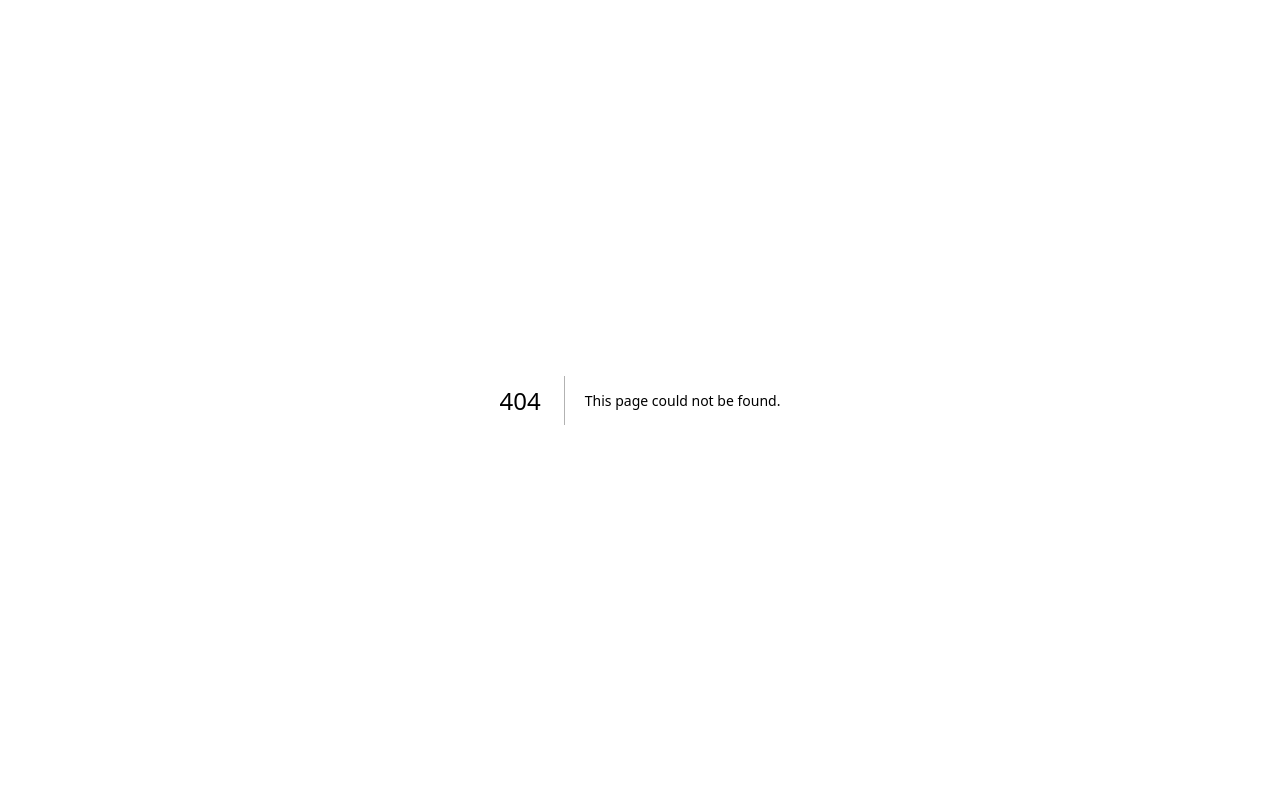
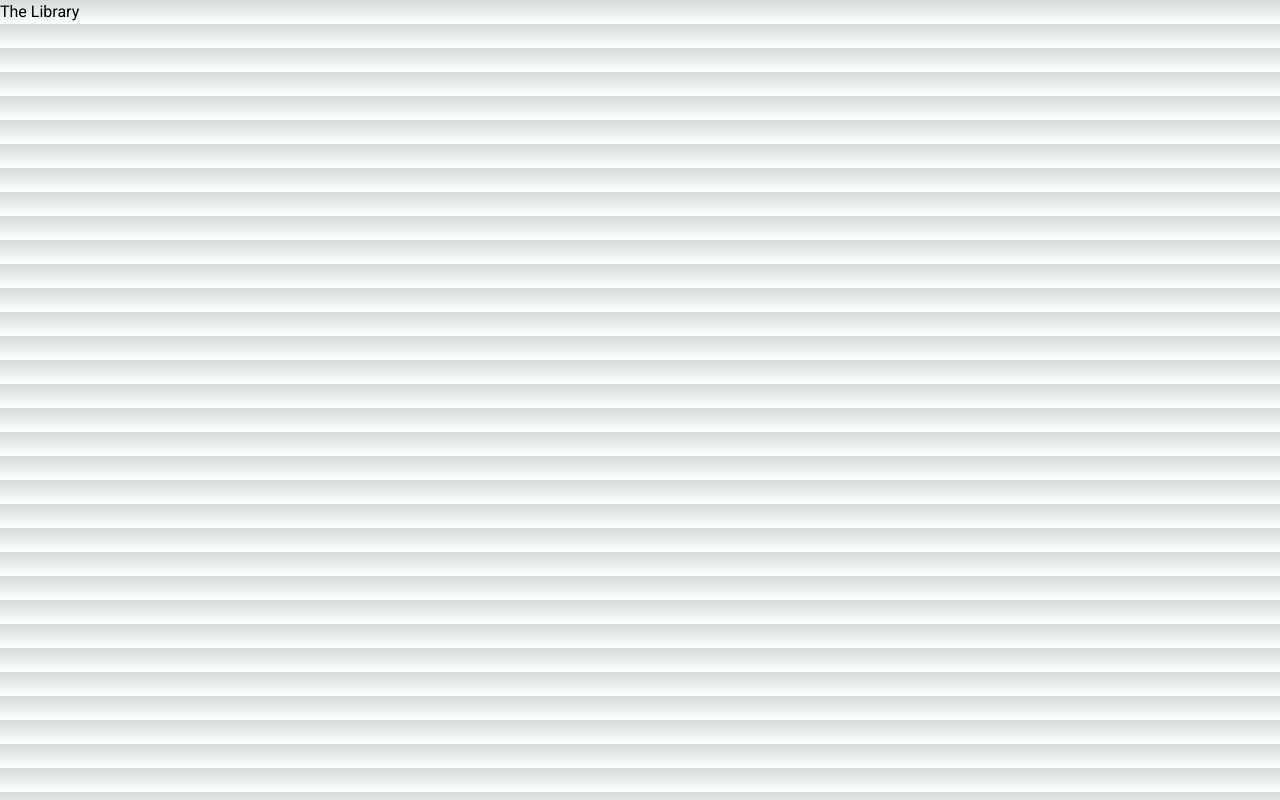
Before and after one commit to anapy/bookJournal, a Next.js app: page /books in a window 1280 px wide. Before the commit this address had no page. Built offline with nearby package versions, Linux system fonts and the light colour scheme.

Commit message:
create see books page and books cards

```diff
--- /dev/null
+++ b/app/books/book-card.tsx
@@ -0,0 +1,13 @@
+/* eslint-disable @next/next/no-img-element */
+'use client'
+import React from 'react';
+import { Book } from '../models/book';
+
+export default function BookCard({book}: Readonly<{book: Book}>) {
+
+    return (
+    <div className="book-card">
+      <img className="card-photo" srcSet={book.cover} alt={book.title}></img>
+    </div>
+  );
+}
--- /dev/null
+++ b/app/books/page.tsx
@@ -0,0 +1,20 @@
+'use client'
+import { useState } from "react";
+import { JsonDataService } from "../services/json-data.service";
+import BookCard from "./book-card";
+
+export default function Books() {
+  const bookService = new JsonDataService;
+  const [books, setBooks] = useState(bookService.getBooks())
+
+  return (
+    <>
+      <h1 >The Library</h1>
+      <div className="books-wrapper">
+        {books.map((book) =>
+          <BookCard key={book.title} book={book}></BookCard>
+        )}
+      </div>
+    </>
+  )
+}
--- a/app/components/dialogs/book.dialog.tsx
+++ b/app/components/dialogs/book.dialog.tsx
@@ -9,10 +9,9 @@ import DialogContentText from '@mui/material/DialogContentText';
 import DialogTitle from '@mui/material/DialogTitle';
 import { InputLabel, MenuItem, Select } from '@mui/material';
 import { Book, Genre } from '@/app/models/book';
-import { JsonDataService } from '@/app/services/json-data.service';
+import { DataAccessInterface } from '@/app/services/data-access.interface';
 
-export default function BookDialog({openDialog, closeDialog}) {
-  const bookService = new JsonDataService;
+export default function BookDialog({openDialog, closeDialog, bookService}: Readonly<{openDialog: boolean, closeDialog: Function, bookService: DataAccessInterface}>) {
   const genres = Genre
   const [book, setBook] = React.useState({
     title: '',
@@ -41,7 +40,6 @@ export default function BookDialog({openDialog, closeDialog}) {
     <React.Fragment>
       <Dialog
         open={openDialog}
-        onClose={closeDialog}
         PaperProps={{
           component: 'form',
           onSubmit: (event: React.FormEvent<HTMLFormElement>) => {
--- a/app/globals.css
+++ b/app/globals.css
@@ -47,3 +47,20 @@ body {
 .letter:nth-child(5){
   margin-left: 15px;
 }
+
+.books-wrapper {
+  display: flex;
+}
+
+.book-card {
+  width: 150px;
+  height: 200px;
+  cursor: pointer;
+  border: 1px solid rgb(37, 37, 37);
+  border-radius: 5px;
+  margin: 20px;
+
+  .card-photo {
+    max-width: 150px;
+  }
+}
--- a/app/page.tsx
+++ b/app/page.tsx
@@ -2,10 +2,13 @@
 import Button from '@mui/material/Button';
 import BookDialog from './components/dialogs/book.dialog';
 import React from 'react';
-
+import { JsonDataService } from './services/json-data.service';
+import Link from 'next/link';
+import router from 'next/router';
 
 export default function Home() {
   const [openNewBook, setOpenNewBook] = React.useState(false);
+  const bookService = new JsonDataService;
 
   return (
     <main className="flex min-h-screen flex-col items-center justify-between p-24">
@@ -22,11 +25,11 @@ export default function Home() {
         <span className="letter">A</span>
         <span className="letter">L</span>
       </h1>
-      <Button variant='outlined'>See Books</Button>
+      <Button variant='outlined'><Link href="/books">See Books</Link></Button>
       <Button variant='outlined' onClick={() => setOpenNewBook(true)}>New Book</Button>
       <Button variant='outlined'>Add Review</Button>
       <Button variant='outlined'>Pending Books</Button>
-      <BookDialog openDialog={openNewBook} closeDialog={() => {setOpenNewBook(false)}}></BookDialog>
+      <BookDialog openDialog={openNewBook} closeDialog={() => {setOpenNewBook(false)}} bookService={bookService}></BookDialog>
     </main>
   );
 }
--- a/app/services/data-access.interface.ts
+++ b/app/services/data-access.interface.ts
@@ -1,7 +1,7 @@
 import { Book } from "../models/book"
 
 export interface DataAccessInterface {
-  getBook(): Book[];
+  getBooks(): Book[];
   createBook(book: Book): Book[];
   updateBook(book: Book): Book[];
   deleteBook(book: Book): Book[];
--- a/app/services/json-data.service.ts
+++ b/app/services/json-data.service.ts
@@ -9,7 +9,7 @@ export class JsonDataService implements DataAccessInterface {
     this.books = storageData ? storageData: []
   }
 
-  getBook(): Book[] {
+  getBooks(): Book[] {
     return this.books;
   }
 
@@ -34,7 +34,7 @@ export class JsonDataService implements DataAccessInterface {
   }
 
   private getStorageData() {
-    const storageData = localStorage.getItem('HEROES');
+    const storageData = localStorage.getItem('BOOKS');
     if(storageData) return JSON.parse(storageData)
   }
 
```
